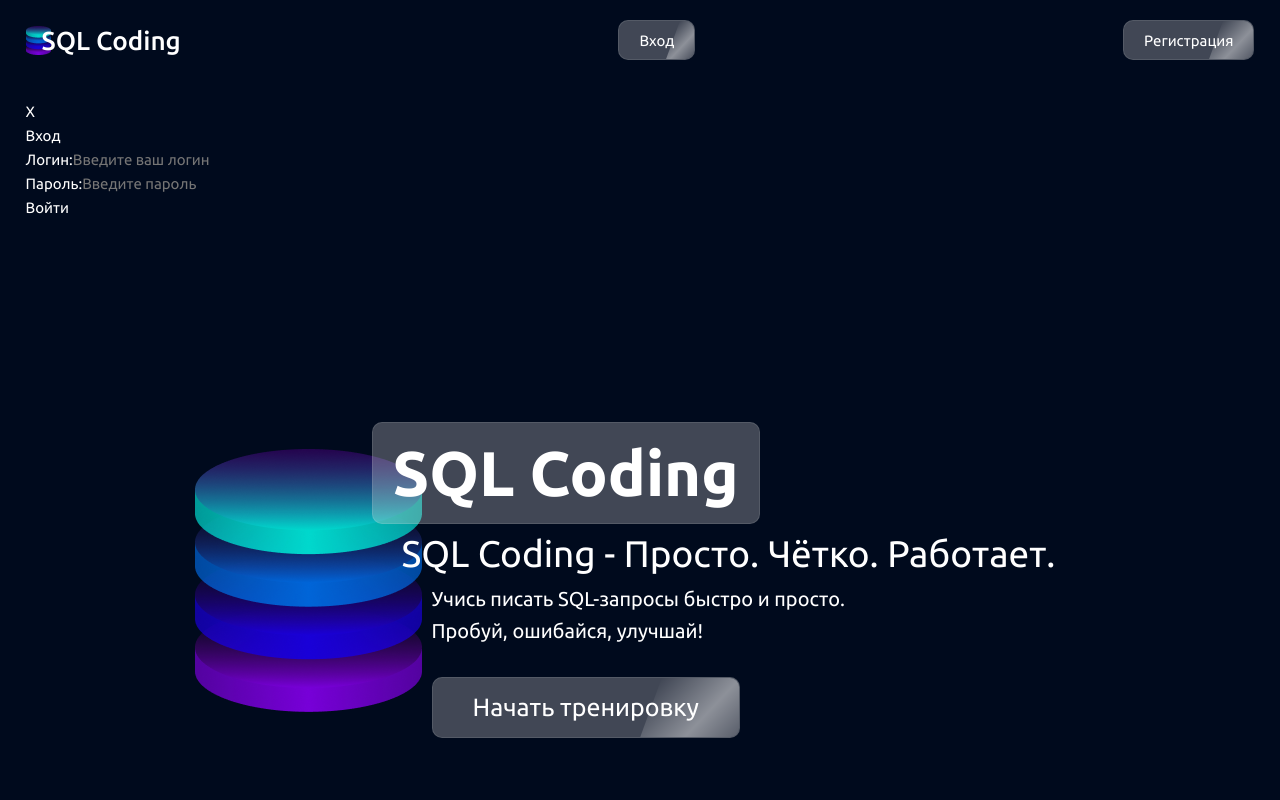
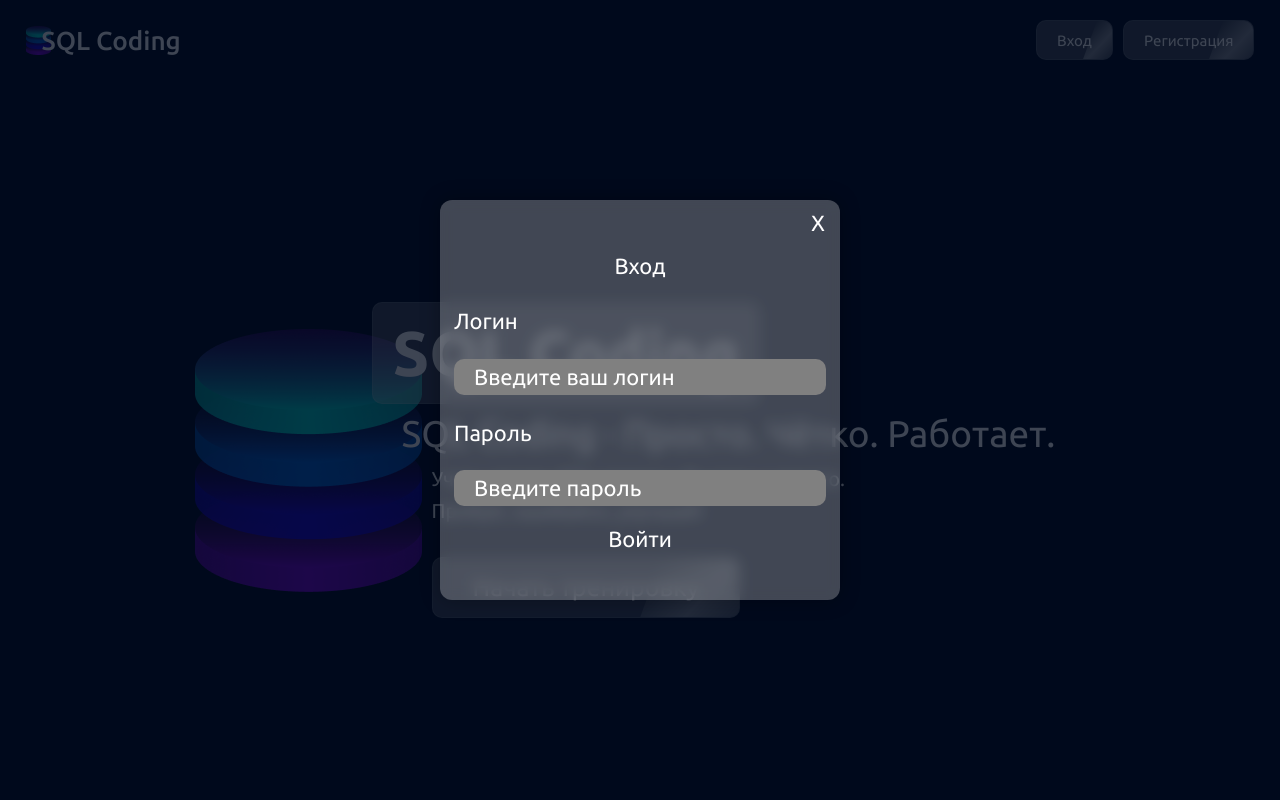
Before and after one commit to imadji/visual-sql-trainer, a Vue app in the folder client/: page / in a window 1280 px wide. Both pictures are taken after a click on the button "Вход". Shown: the top 800 px of the page. Built offline with nearby package versions, Linux system fonts and the light colour scheme; the HTML template or start-up script is replaced by a standard one.

Commit message:
add register form

```diff
--- a/client/src/components/AuthModal.vue
+++ b/client/src/components/AuthModal.vue
@@ -7,12 +7,12 @@
 
       <form @submit.prevent="handleSubmit">
         <div class="form-group">
-          <label for="login">Логин:</label>
+          <label for="login">Логин</label>
           <input id="login" v-model="login" type="text" placeholder="Введите ваш логин" required />
         </div>
 
         <div class="form-group">
-          <label for="password">Пароль:</label>
+          <label for="password">Пароль</label>
           <input
             id="password"
             v-model="password"
@@ -93,4 +93,73 @@ const handleSubmit = async () => {
 };
 </script>
 
-<style scoped lang="scss"></style>
+<style scoped lang="scss">
+.modal-overlay {
+  background-color: #000a1dc1;
+  position: fixed;
+  top: 0;
+  left: 0;
+  z-index: 1000;
+  width: 100vw;
+  height: 100vh;
+  display: flex;
+  justify-content: center;
+  align-items: center;
+
+  .modal-content {
+    width: 550px;
+    height: 400px;
+    background-color: var(--shadow-background);
+    backdrop-filter: blur(7px);
+    -webkit-backdrop-filter: blur(7px);
+    color: var(--text-color);
+    border-radius: 12px;
+    padding: 30px 20px;
+    max-width: 400px;
+    box-shadow: 0 0 20px rgba(0, 0, 0, 0.3);
+    position: relative;
+    display: flex;
+    flex-direction: column;
+    align-items: center;
+    justify-content: center;
+    gap: 20px;
+    font-size: 22px;
+
+    .close-btn {
+      position: absolute;
+      top: 10px;
+      right: 15px;
+      background: none;
+      border: none;
+      font-size: 22px;
+      color: var(--text-color);
+      cursor: pointer;
+    }
+
+    form{
+      display: flex;
+      flex-direction: column;
+      align-items: center;
+      justify-content: center;
+      gap: 20px;
+
+      .form-group{
+        display: flex;
+        flex-direction: column;
+        gap: 20px;
+
+
+        ::placeholder{ color: white }
+        ::-webkit-input-placeholder { color: white }
+        input{
+          background-color: grey;
+          padding: 5px 20px;
+          border-radius: 10px;
+          color: white;
+        }
+      }
+    }
+  }
+}
+
+</style>
--- a/client/src/views/HomeView/HomeHeader.vue
+++ b/client/src/views/HomeView/HomeHeader.vue
@@ -4,8 +4,10 @@
       <img src="../../assets/Logo-mini.png" alt="" />
       <label>SQL Coding</label>
     </span>
+    <div class="sign-container">
       <button class="sign-up-btn" @click="$emit('open-auth', 'login')">Вход</button>
       <button class="sign-up-btn" @click="$emit('open-auth', 'register')">Регистрация</button>
+    </div>
   </header>
 </template>
 
@@ -29,6 +31,11 @@
     font-weight: 500;
     transform: translateX(-10px);
   }
+
+  .sign-container{
+    display: flex;
+    flex-direction: row;
+    gap: 10px;
 
     button {
       display: flex;
@@ -63,6 +70,7 @@
         pointer-events: none;
       }
     }
+    }
 
     @keyframes shine {
       0% {
@@ -73,19 +81,16 @@
     }
   }
 
-  // button {
-  //     display: flex;
-  //     align-items: center;
-  //     height: 40px;
-  //     position: relative;
-  //     overflow: hidden;
-  //     z-index: 0;
-  //     background-color: var(--shadow-background);
-  //     padding: 5px 20px;
-  //     border-radius: 10px;
-  //     border: 1px solid rgba(255, 255, 255, 0.1);
-  //     color: white;
-  //     cursor: pointer;
-  // }
+  /* Small (sm) – устройства от 576px */
+}
+
+@media (max-width: 456px) {
+  .header-container {
+    .sign-container{
+      display: flex;
+      flex-direction: column;
+      align-items: center;
+    }
+  }
 }
 </style>
--- a/client/src/views/HomeView/HomeView.vue
+++ b/client/src/views/HomeView/HomeView.vue
@@ -1,17 +1,19 @@
 <template>
+  <div class="wrapper">
     <div class="container">
       <HomeHeader @open-auth="showAuthModal" />
-    <AuthModal v-if="isModalVisible" :mode="modalMode" @close="hideAuthModal" />
       <HomeMain />
       <hr />
       <HomeTrain />
       <HomePractice />
       <HomeFooter />
     </div>
+    <AuthModal v-if="isModalVisible" :mode="modalMode" @close="hideAuthModal" />
+  </div>
 </template>
 
 <script setup>
-import { ref } from "vue";
+import { onUnmounted, ref, watchEffect } from "vue";
 import AuthModal from "@/components/AuthModal.vue";
 import HomeHeader from "./HomeHeader.vue";
 import HomeMain from "./HomeMain.vue";
@@ -30,9 +32,27 @@ const showAuthModal = (mode) => {
 const hideAuthModal = () => {
   isModalVisible.value = false;
 };
+
+watchEffect(() => {
+  if (isModalVisible.value) {
+    document.body.style.overflow = "hidden";
+  } else {
+    document.body.style.overflow = "";
+  }
+});
+
+onUnmounted(() => {
+  document.body.style.overflow = "";
+});
 </script>
 
 <style lang="scss" scoped>
+.wrapper{
+  width: 100%;
+  height: 100%;
+  position: relative;
+}
+
 .container {
   display: flex;
   flex-direction: column;
@@ -42,6 +62,7 @@ const hideAuthModal = () => {
   padding-left: 2%;
   padding-right: 2%;
   padding-top: 20px;
+  position: relative;
 }
 
 hr {
```
Lines whose indentation alone changed are shown as unchanged.
